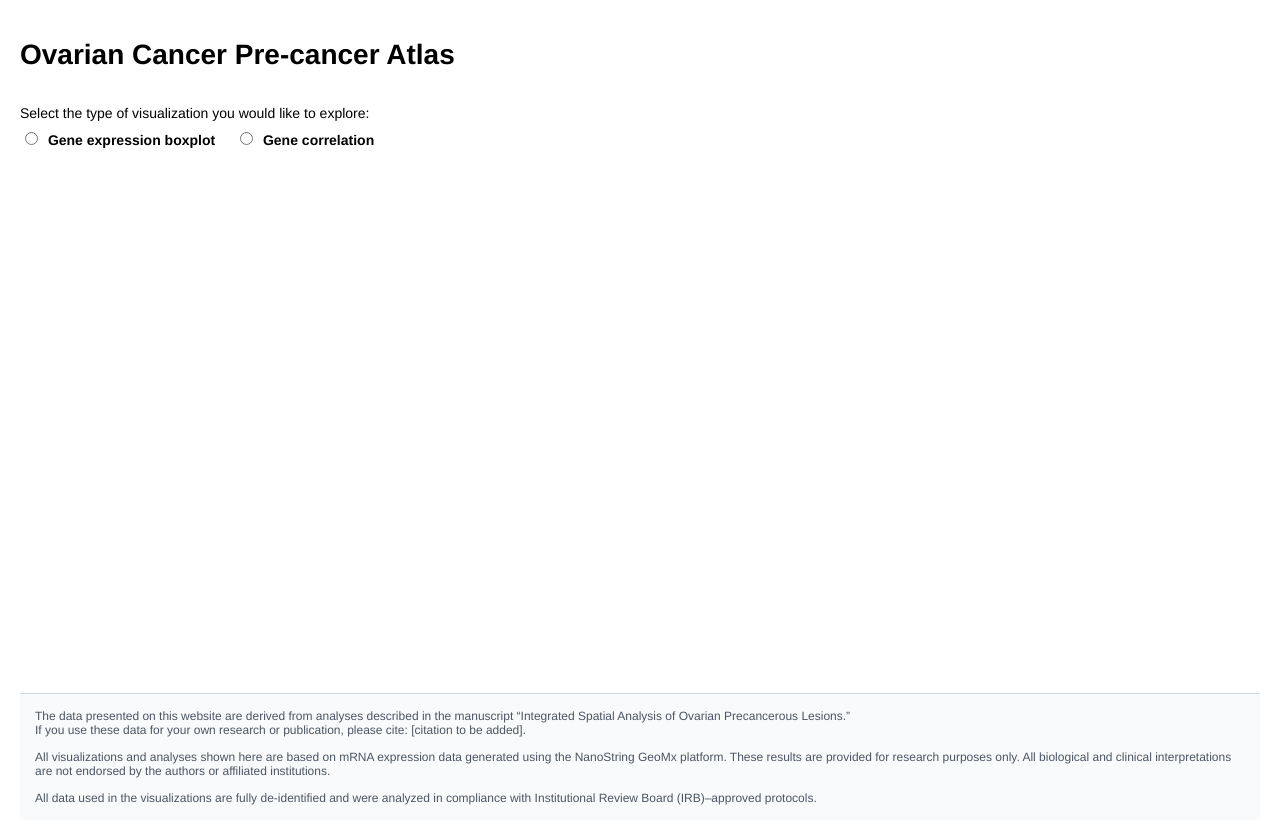
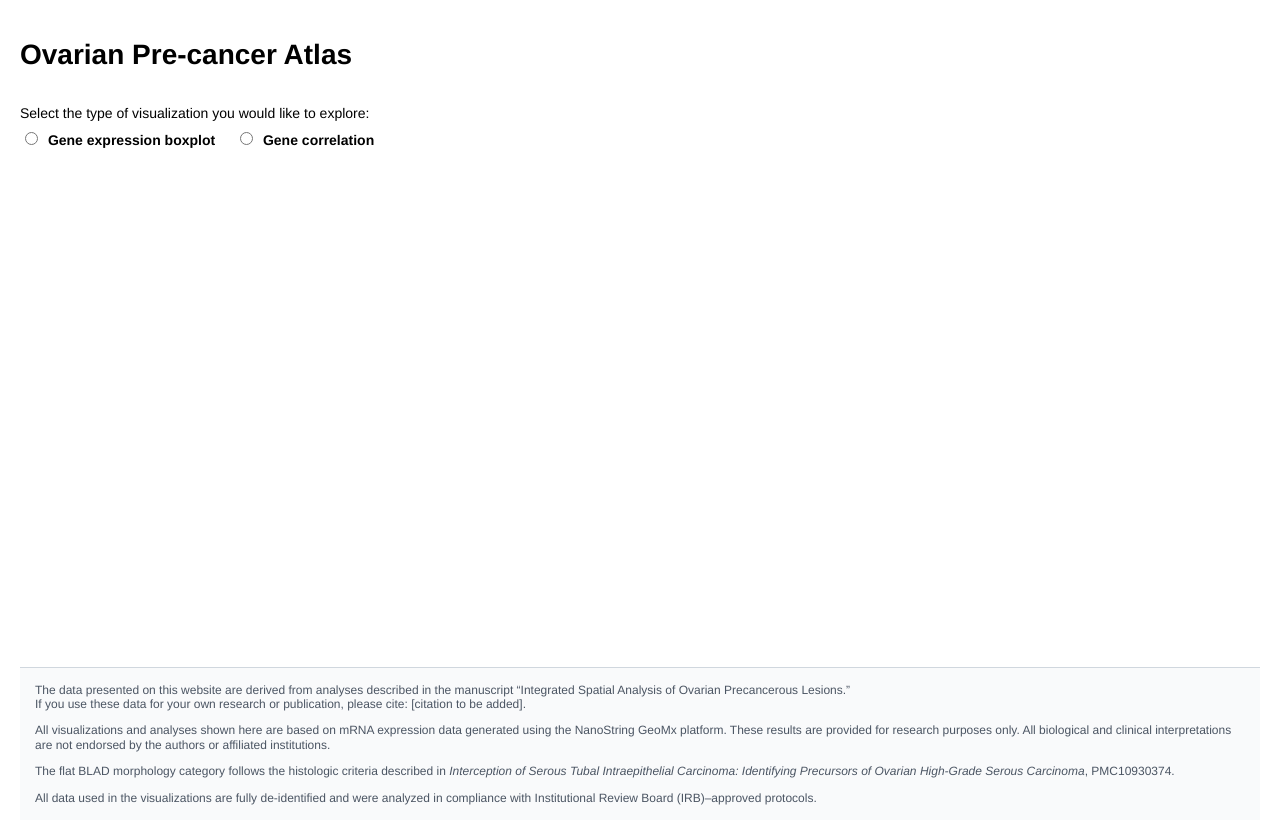
Before and after one commit to sdwolf4103/Pre-cancer-atlas, a Flask app: page / in a window 1280 px wide. Run offline with Flask 3, Linux system fonts and the light colour scheme; parts of the project's set-up code (start-up, migrations or seed data) failed here and were passed over.

Commit message:
fix title

```diff
--- a/precancer.py
+++ b/precancer.py
@@ -20,7 +20,7 @@ from google.oauth2 import service_account
 from googleapiclient.discovery import build
 from googleapiclient.http import MediaIoBaseDownload
 from scipy.stats import ttest_ind, pearsonr
-from flask import Flask, jsonify, render_template, request
+from flask import Flask, jsonify, render_template, request, send_from_directory
 from werkzeug.exceptions import HTTPException
 
 HERE = Path(__file__).resolve().parent
@@ -343,6 +343,16 @@ def _prepare_annotation(sel_type: str | None) -> pd.DataFrame:
 @app.route("/")
 def home():
     return render_template("pre_cancer_atlas.html")
+
+
+@app.route("/robots.txt")
+def robots_txt():
+    return send_from_directory(STATIC_DIR, "robots.txt", mimetype="text/plain")
+
+
+@app.route("/sitemap.xml")
+def sitemap_xml():
+    return send_from_directory(STATIC_DIR, "sitemap.xml", mimetype="application/xml")
 
 
 @app.route("/genes")
--- /dev/null
+++ b/static/robots.txt
@@ -0,0 +1,4 @@
+User-agent: *
+Disallow:
+
+Sitemap: https://ovarian-precancer-atlas.gynecologycancer.org/sitemap.xml
--- a/templates/pre_cancer_atlas.html
+++ b/templates/pre_cancer_atlas.html
@@ -1,14 +1,20 @@
 <!DOCTYPE html>
 <html>
 <head>
-    <title>Ovarian Cancer Pre-cancer Atlas</title>
+    <title>Ovarian Pre-cancer Atlas</title>
+    <meta name="title" content="Ovarian Pre-Cancer Atlas – Spatial Transcriptomic Explorer">
+    <meta name="description" content="Interactive platform for exploring ovarian precursor lesions and integrated spatial transcriptomic data.">
+    <meta name="keywords" content="ovarian cancer, STIC, STIL, fallopian tube, spatial transcriptomics, GeoMx, precursor lesions, HGSC, high-grade serous carcinoma, gene expression, molecular subtypes">
+    <meta name="robots" content="index, follow">
+    <meta name="author" content="Shih Lab, Johns Hopkins University">
+    <link rel="canonical" href="https://ovarian-precancer-atlas.gynecologycancer.org/">
     <link rel="stylesheet" href="{{ url_for('static', filename='index_styles.css') }}">
     <link rel="icon" href="{{ url_for('static', filename='favicon.ico') }}">
 
 </head>
 <body>
 <main class="page-content">
-    <h1>Ovarian Cancer Pre-cancer Atlas</h1>
+    <h1>Ovarian Pre-cancer Atlas</h1>
 
     <div class="view-toggle">
         <p>Select the type of visualization you would like to explore:</p>
@@ -135,6 +141,12 @@
         If you use these data for your own research or publication, please cite: [citation to be added].</p>
 
         <p>All visualizations and analyses shown here are based on mRNA expression data generated using the NanoString GeoMx platform. These results are provided for research purposes only. All biological and clinical interpretations are not endorsed by the authors or affiliated institutions.</p>
+
+        <p>
+            The flat BLAD morphology category follows the histologic criteria described in
+            <em>Interception of Serous Tubal Intraepithelial Carcinoma: Identifying Precursors of Ovarian High-Grade Serous Carcinoma</em>,
+            PMC10930374.
+        </p>
 
         <p>All data used in the visualizations are fully de-identified and were analyzed in compliance with Institutional Review Board (IRB)–approved protocols.</p>
     </footer>
```
Also changed, not shown: static/sitemap.xml (added, +8 -0 lines).
